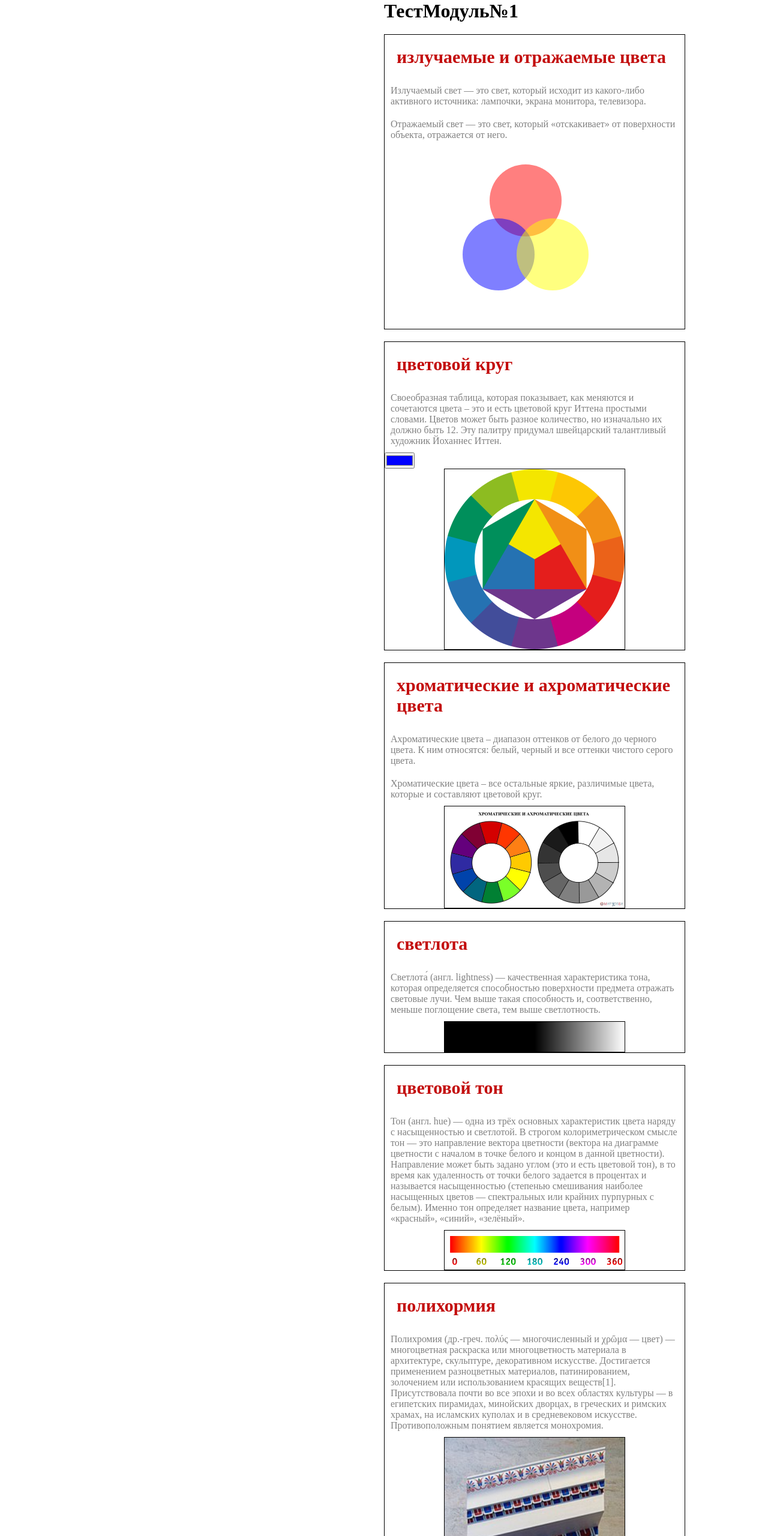
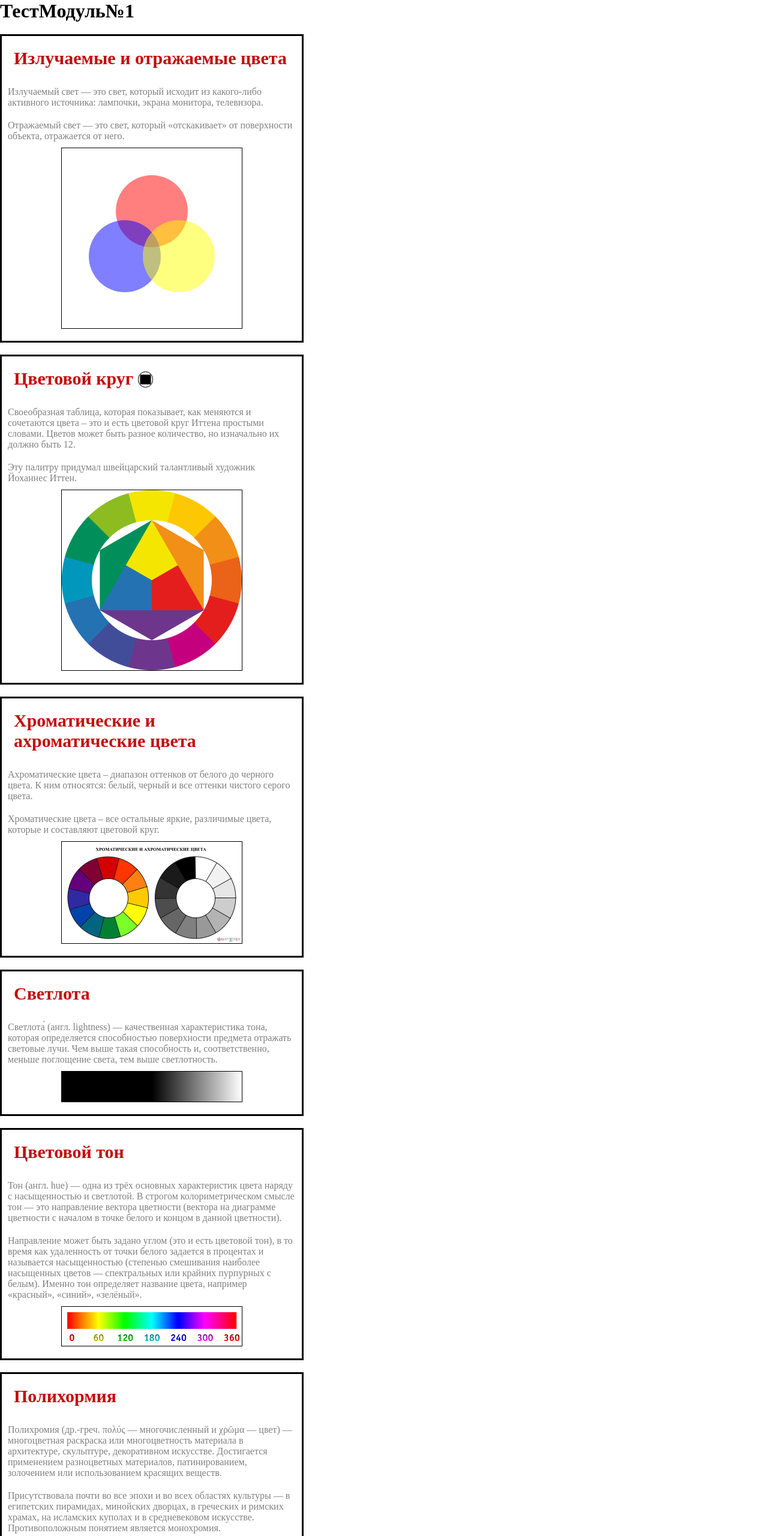
Before and after one commit to PSEUD0programmer/Test1, a plain HTML site: page index.html in a window 1280 px wide. Shown: the top 2560 px of the page at 60% size. Drawn offline with Linux system fonts and the light colour scheme.

Commit message:
Add files via upload

```diff
--- a/index.html
+++ b/index.html
@@ -10,53 +10,80 @@
 
 <body>
     <h1>ТестМодуль№1</h1>
-    <div class="conteiner1">
-        <h2>излучаемые и отражаемые цвета</h2>
-        <p>Излучаемый свет — это свет, который исходит из какого-либо активного источника: лампочки, экрана монитора, телевизора.</p>
+    <div class="conteiner">
+        <h2>Излучаемые и отражаемые цвета</h2>
+        <p>Излучаемый свет — это свет, который исходит из какого-либо активного источника: лампочки, экрана монитора,
+            телевизора.</p>
         <p>Отражаемый свет — это свет, который «отскакивает» от поверхности объекта, отражается от него.</p>
         <svg width="300" height="300">
-            <circle class="circle-1" r="60" cx="45%" cy="30%"></circle>
-            <circle class="circle-2" r="60" cx="30%" cy="60%"></circle>
-            <circle class="circle-3" r="60" cx="60%" cy="60%"></circle>
+            <circle class="circle-1" r="60" cx="50%" cy="35%"></circle>
+            <circle class="circle-2" r="60" cx="35%" cy="60%"></circle>
+            <circle class="circle-3" r="60" cx="65%" cy="60%"></circle>
         </svg>
     </div>
-    <div class="conteiner2">
-        <h2>цветовой круг</h2>
-        <p>Своеобразная таблица, которая показывает, как меняются и сочетаются цвета – это и есть цветовой круг Иттена простыми словами. Цветов может быть разное количество, но изначально их должно быть 12. Эту палитру придумал швейцарский талантливый художник Йоханнес Иттен.</p>
-        <input type="color" id="color-picker" value="#0000ff">
+    <div class="conteiner">
+        <h2>Цветовой круг <input type="color" id="color-picker" value="#fff"></h2>
+        <p>Своеобразная таблица, которая показывает, как меняются и сочетаются цвета – это и есть цветовой круг Иттена
+            простыми словами. Цветов может быть разное количество, но изначально их должно быть 12.</p>
+        <p>Эту палитру придумал швейцарский талантливый художник Йоханнес Иттен.</p>
         <img src="img/2.png" alt="цветовой круг">
     </div>
-    <div class="conteiner3">
-        <h2>хроматические и ахроматические цвета</h2>
-        <p>Ахроматические цвета – диапазон оттенков от белого до черного цвета. К ним относятся: белый, черный и все оттенки чистого серого цвета.</p>
+    <div class="conteiner">
+        <h2>Хроматические и ахроматические цвета</h2>
+        <p>Ахроматические цвета – диапазон оттенков от белого до черного цвета. К ним относятся: белый, черный и все
+            оттенки чистого серого цвета.</p>
         <p>Хроматические цвета – все остальные яркие, различимые цвета, которые и составляют цветовой круг.</p>
         <img src="img/3.jpeg" alt="хроматические и ахроматические цвета">
     </div>
-    <div class="conteiner4">
-        <h2>светлота</h2>
-        <p>Светлота́ (англ. lightness) — качественная характеристика тона, которая определяется способностью поверхности предмета отражать световые лучи. Чем выше такая способность и, соответственно, меньше поглощение света, тем выше светлотность.</p>
+    <div class="conteiner">
+        <h2>Светлота</h2>
+        <p>Светлота́ (англ. lightness) — качественная характеристика тона, которая определяется способностью поверхности
+            предмета отражать световые лучи. Чем выше такая способность и, соответственно, меньше поглощение света, тем
+            выше светлотность.</p>
         <img src="img/4.png" alt="светлота" class="img4">
     </div>
-    <div class="conteiner5">
-        <h2>цветовой тон</h2>
-        <p>Тон (англ. hue) — одна из трёх основных характеристик цвета наряду с насыщенностью и светлотой. В строгом колориметрическом смысле тон — это направление вектора цветности (вектора на диаграмме цветности с началом в точке белого и концом в данной цветности). Направление может быть задано углом (это и есть цветовой тон), в то время как удаленность от точки белого задается в процентах и называется насыщенностью (степенью смешивания наиболее насыщенных цветов — спектральных или крайних пурпурных с белым). Именно тон определяет название цвета, например «красный», «синий», «зелёный».</p>
+    <div class="conteiner">
+        <h2>Цветовой тон</h2>
+        <p>Тон (англ. hue) — одна из трёх основных характеристик цвета наряду с насыщенностью и светлотой. В строгом
+            колориметрическом смысле тон — это направление вектора цветности (вектора на диаграмме цветности с началом в
+            точке белого и концом в данной цветности).</p>
+        <p>Направление может быть задано углом (это и есть цветовой тон), в
+            то время как удаленность от точки белого задается в процентах и называется насыщенностью (степенью
+            смешивания наиболее насыщенных цветов — спектральных или крайних пурпурных с белым). Именно тон определяет
+            название цвета, например «красный», «синий», «зелёный».</p>
         <img src="img/5.png" alt="тон">
     </div>
-    <div class="conteiner6">
-        <h2>полихормия</h2>
-        <p>Полихромия (др.-греч. πολύς — многочисленный и χρῶμα — цвет) — многоцветная раскраска или многоцветность материала в архитектуре, скульптуре, декоративном искусстве. Достигается применением разноцветных материалов, патинированием, золочением или использованием красящих веществ[1]. Присутствовала почти во все эпохи и во всех областях культуры — в египетских пирамидах, минойских дворцах, в греческих и римских храмах, на исламских куполах и в средневековом искусстве. Противоположным понятием является монохромия.</p>
+    <div class="conteiner">
+        <h2>Полихормия</h2>
+        <p>Полихромия (др.-греч. πολύς — многочисленный и χρῶμα — цвет) — многоцветная раскраска или многоцветность
+            материала в архитектуре, скульптуре, декоративном искусстве. Достигается применением разноцветных
+            материалов, патинированием, золочением или использованием красящих веществ.</p>
+        <p>Присутствовала почти во все
+            эпохи и во всех областях культуры — в египетских пирамидах, минойских дворцах, в греческих и римских храмах,
+            на исламских куполах и в средневековом искусстве. Противоположным понятием является монохромия.</p>
         <img src="img/6.jpg" alt="полихормия">
     </div>
-    <div class="conteiner7">
-        <h2>насыщенность</h2>
-        <p>Насыщенность(интенсивность) – это степень выраженности определенного цвета. Оно действует в переделе одного тона, где степень насыщенности определяется чистотой отражения определенного спектра от поверхности. Чем точнее и полнее идет отражении, тем более насыщенный оттенок мы видим. Если поверхность не идеально отражает одну волну, а имеется примесь, то такие оттенки обычно бледнее. Они могут быть сероватыми, коричневатыми, или с другим отливом, их можно характеризовать как пыльные, запотевшие, сложные, мягкие и пр. Насыщенные цвета можно характеризовать как яркие, броские, полные, выразительные, эффектные и т. д.</p>
-        <p>Понятие «насыщенность» так же связано с яркостью. Но если яркость — относительная величина: броским может быть и белый цвет, то насыщенность атрибут хроматического тона. Чистый тон, без примеси серого, с умеренным присутствием белого или черного — является эталоном данного понятия.
-            В противоположность этому определению будет блеклость оттенка — чем выше загрязнение краски, тем сложнее полученный оттенок и ближе к сером. Бледность, бледность можно определить, как отсутствие яркости, однако мы так же понимаем, что это светлый, приглушенный (пастельный) тон или со значительной примесью серого.</p>
+    <div class="conteiner">
+        <h2>Насыщенность</h2>
+        <p>Насыщенность(интенсивность) – это степень выраженности определенного цвета. Оно действует в переделе одного
+            тона, где степень насыщенности определяется чистотой отражения определенного спектра от поверхности. Чем
+            точнее и полнее идет отражении, тем более насыщенный оттенок мы видим. Если поверхность не идеально отражает
+            одну волну, а имеется примесь, то такие оттенки обычно бледнее. Они могут быть сероватыми, коричневатыми,
+            или с другим отливом, их можно характеризовать как пыльные, запотевшие, сложные, мягкие и пр. Насыщенные
+            цвета можно характеризовать как яркие, броские, полные, выразительные, эффектные и т. д.</p>
+        <p>Понятие «насыщенность» так же связано с яркостью. Но если яркость — относительная величина: броским может
+            быть и белый цвет, то насыщенность атрибут хроматического тона. Чистый тон, без примеси серого, с умеренным
+            присутствием белого или черного — является эталоном данного понятия.
+            В противоположность этому определению будет блеклость оттенка — чем выше загрязнение краски, тем сложнее
+            полученный оттенок и ближе к сером. Бледность, бледность можно определить, как отсутствие яркости, однако мы
+            так же понимаем, что это светлый, приглушенный (пастельный) тон или со значительной примесью серого.</p>
         <img src="img/7.png" alt="насыщенность">
     </div>
-    <div class="conteiner8">
-        <h2>родственные и контрастные цвета</h2>
-        <p>Существуют четыре группы родственно-контрастных цветов: жёлто-красные и красно-синие; красно-синие и сине-зелёные; сине-зелёные и зелёно-жёлтые; зелёно-жёлтые и жёлто-красные. Эти сочетания достаточно активны.</p>
+    <div class="conteiner">
+        <h2>Родственные и контрастные цвета</h2>
+        <p>Существуют четыре группы родственно-контрастных цветов: жёлто-красные и красно-синие; красно-синие и
+            сине-зелёные; сине-зелёные и зелёно-жёлтые; зелёно-жёлтые и жёлто-красные. Эти сочетания достаточно активны.
+        </p>
         <img src="img/8.gif" alt="цвета">
     </div>
 </body>
--- a/style.css
+++ b/style.css
@@ -3,14 +3,20 @@
     margin: 0;
 }
 body{
-    margin: 0 50%;
+    margin: 0 auto;
 }
-div{
+.conteiner{
     margin: 20px 0;
-    border: 1px solid black;
+    border: 3px solid black;
     width: 500px;
 }
-
+svg{
+    border: 1px solid black;
+    display: block;
+    margin-left: auto;
+    margin-right: auto;
+    margin-bottom: 20px;
+}
 h2{
     padding: 20px;
     font-size: 30px;
@@ -19,10 +25,6 @@ h2{
 p{
     padding: 10px 10px;
     color: grey;
-}
-
-svg{
-    margin: 0 100px;
 }
 
 .circle-1 {
@@ -41,7 +43,13 @@ svg{
 img{
     display: block;
     width: 300px;
+    border: 1px solid black;
     margin-left: auto;
     margin-right: auto;
-    border: 1px solid black;
+    margin-bottom: 20px;
 }
+
+input{
+    width: 25px;
+    border-radius: 20px;
+}
```
